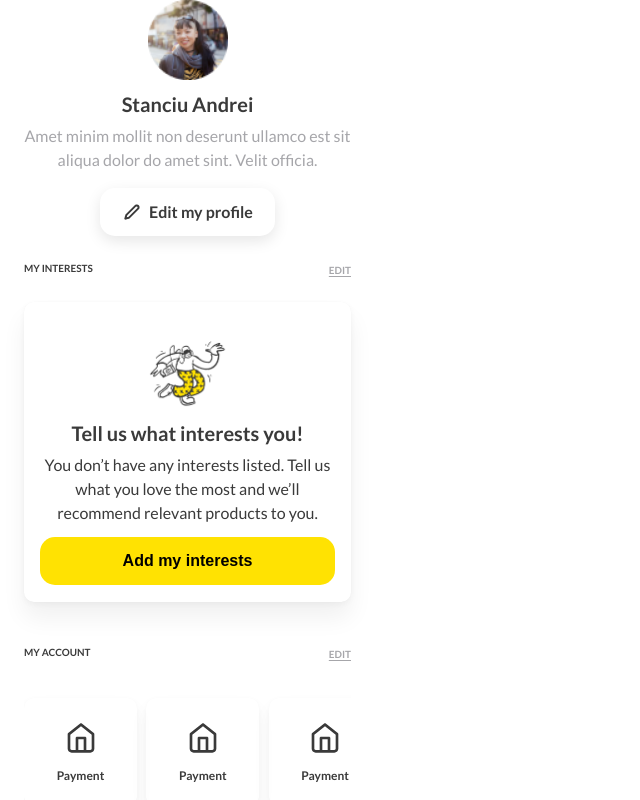
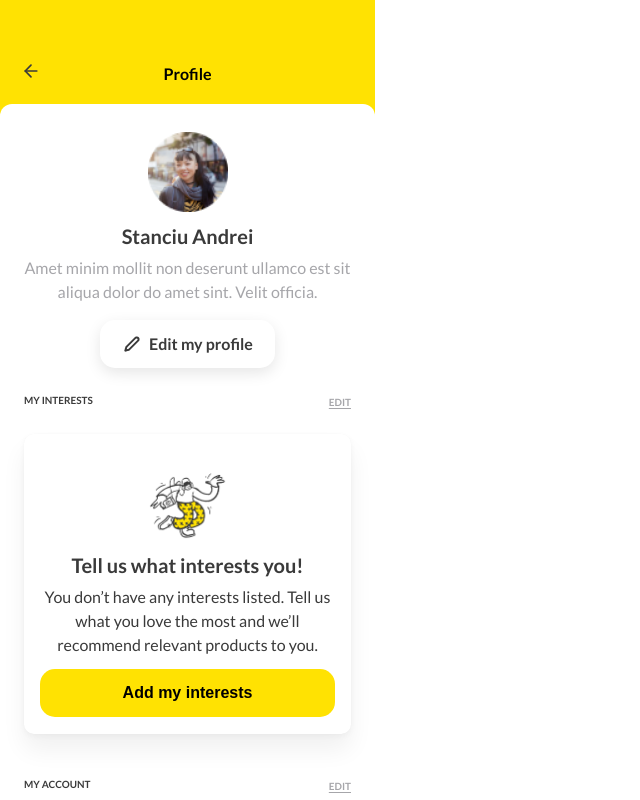
Before and after one commit to Andrei1694/my-shop-app, a React (Vite) app: page /profile in a window 1280 px wide. Shown: the top 800 px of the page, without its empty margins (0-640 px from the left). Built offline with nearby package versions, Linux system fonts and the light colour scheme.

Commit message:
finished porofile

```diff
--- a/src/pages/Profile.page.jsx
+++ b/src/pages/Profile.page.jsx
@@ -1,6 +1,7 @@
 import doodle from "../assets/opendoodle@2x.png";
 import Button from "../components/button.component";
-import edit from '../assets/edit.png'
+import edit from "../assets/edit.png";
+import left from "../assets/left-icon.svg";
 import Slider from "../components/slider.component";
 
 const IconCard = ({ className = "" }) => {
@@ -15,7 +16,6 @@ const IconCard = ({ className = "" }) => {
     </div>
   );
 };
-
 
 const SecondaryButtonDefault1 = ({ className = "" }) => {
   return (
@@ -75,20 +75,29 @@ const WishlistTellUs = ({ className = "" }) => {
 
 function LoggedInProfile() {
   return (
-    <div className="bg-white">
-      <div className="container max-w-container text-center mb-4">
+    <div className="bg-primary-yellow ">
+      <div className="h-[104px] flex flex-col justify-center items-center container max-w-container">
+        <div className="flex items-start justify-start mt-16 mb-5 w-full">
+        <h5 className="font-extrabold leading-5 text-base  block mx-auto">Profile</h5>
+        </div>
+        <img src={left} className="block absolute left-[24px] top-[64px] cursor-pointer" />
+      </div>
+      <div className="bg-white rounded-t-xl">
+        <div className="container max-w-container text-center mb-4 ">
           <div className="flex flex-col">
             <img
               src="/avatar-default@2x.png"
               alt="avatar"
-            className="block mx-auto mb-3"
+              className="block mx-auto mb-3 mt-7"
               width={80}
               height={80}
             />
-          <h5 className="mb-2 font-bold text-xl leading-6 text-ui-gray-80">Stanciu Andrei</h5>
+            <h5 className="mb-2 font-bold text-xl leading-6 text-ui-gray-80">
+              Stanciu Andrei
+            </h5>
             <p className="text-ui-gray-60 text-base leading-6">
-            Amet minim mollit non deserunt ullamco est sit aliqua dolor do amet
-            sint. Velit officia.
+              Amet minim mollit non deserunt ullamco est sit aliqua dolor do
+              amet sint. Velit officia.
             </p>
           </div>
         </div>
@@ -100,7 +109,9 @@ function LoggedInProfile() {
         </div>
         <div className="container max-w-container">
           <div className="flex items-start justify-between font-extrabold text-xs mb-6">
-          <h5 className="text-ui-gray-80 leading-3 uppercase">my Interests</h5>
+            <h5 className="text-ui-gray-80 leading-3 uppercase">
+              my Interests
+            </h5>
             <h5 className="text-ui-gray-60 leading-4 underline underline-offset-2 uppercase">
               EDIT
             </h5>
@@ -123,6 +134,7 @@ function LoggedInProfile() {
               <IconCard />
               <IconCard />
             </Slider>
+          </div>
         </div>
       </div>
     </div>
```
Also changed, not shown: src/assets/left-icon.svg (added). Lines whose indentation alone changed are shown as unchanged.
